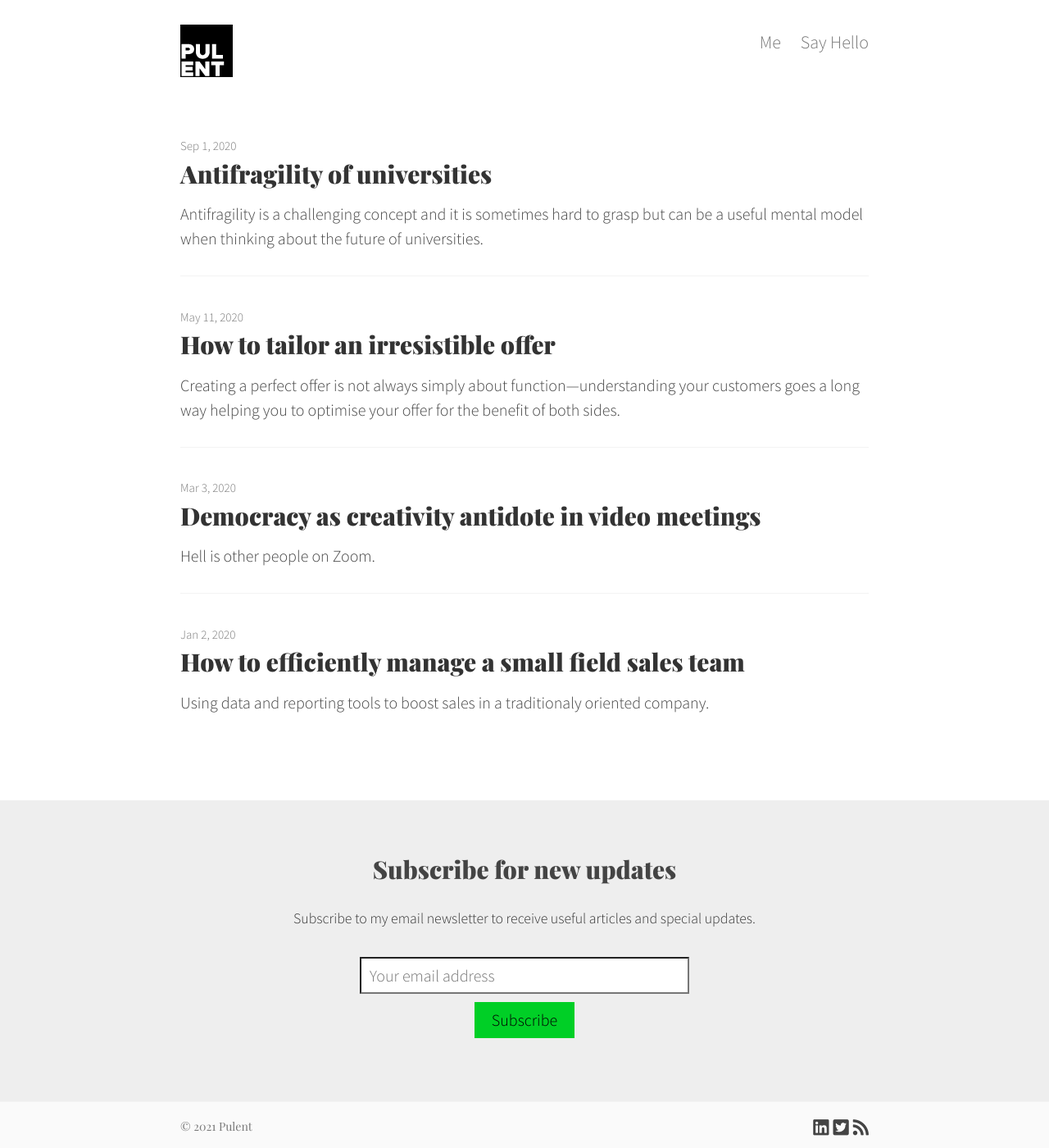
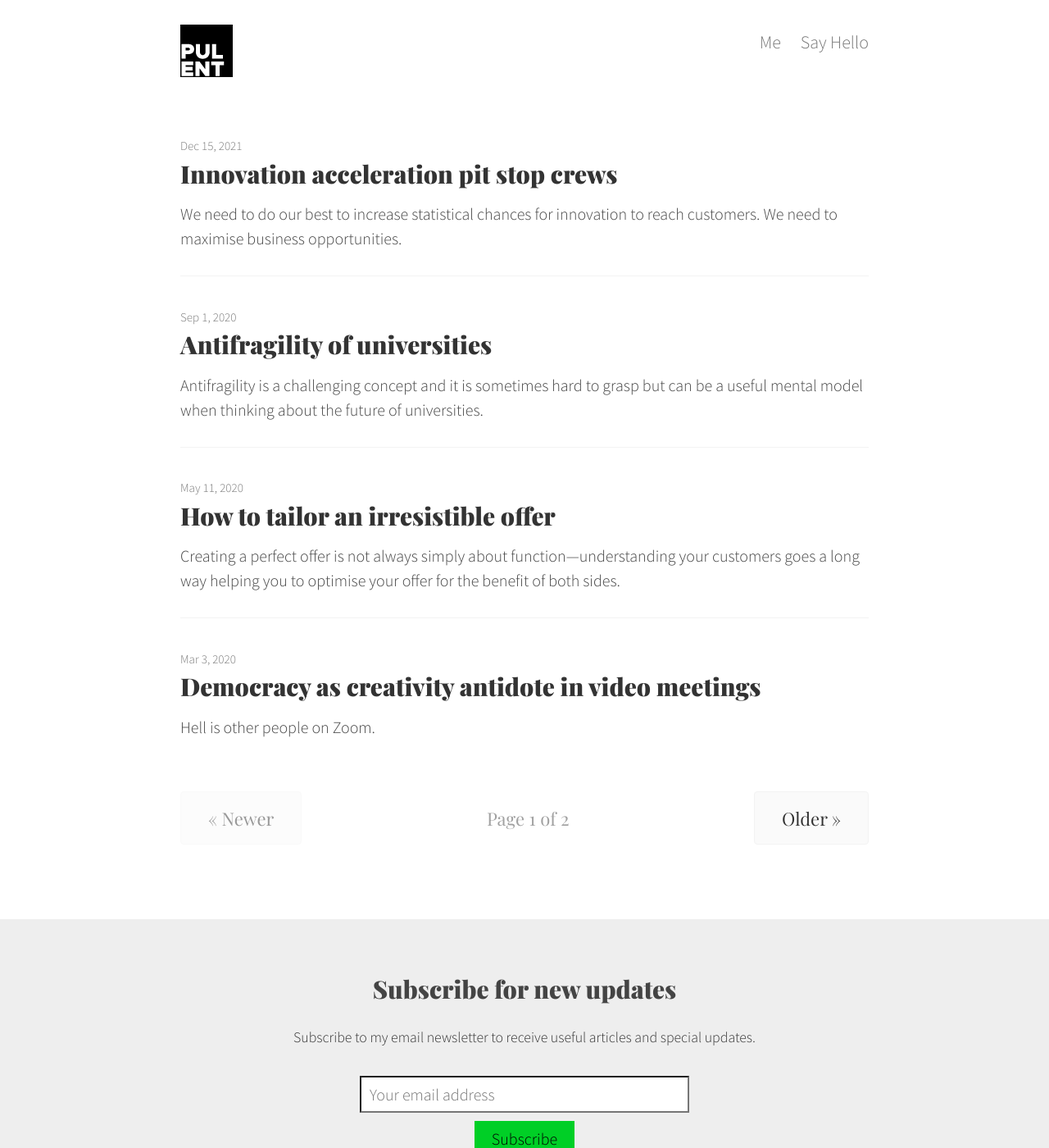
Before and after one commit to pulentcom/pulent.github.io, a Jekyll site: the page built from index.html, in a window 1280 px wide and 1400 px high. Shown: the whole window at 82% size. Built offline with Jekyll 4.4.1, drawn with Linux system fonts in a browser that asks for light colours; nearby versions of some CDN libraries; some web fonts are replaced; the list of posts is cut into pages by our own code; a file with an impossible date is left out.

Commit message:
Update from Forestry.io pulentcom updated _posts/2021-12-15-innovation-acceleration-pit-stop-crews.md

```diff
--- a/_posts/2021-12-15-innovation-acceleration-pit-stop-crews.md
+++ b/_posts/2021-12-15-innovation-acceleration-pit-stop-crews.md
@@ -1,7 +1,7 @@
 ---
 layout: post
 title: Innovation acceleration pit stop crews
-date:
+date: 2021-12-15 10:00
 summary: 'We need to do our best to increase statistical chances for innovation to
   reach customers. We need to maximise business opportunities. '
 categories:
```
